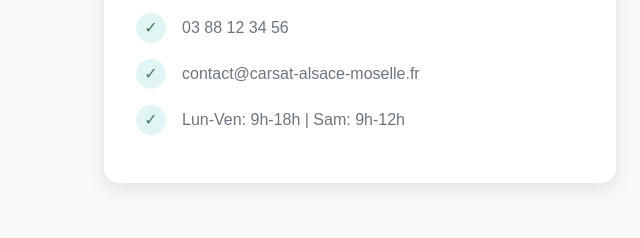
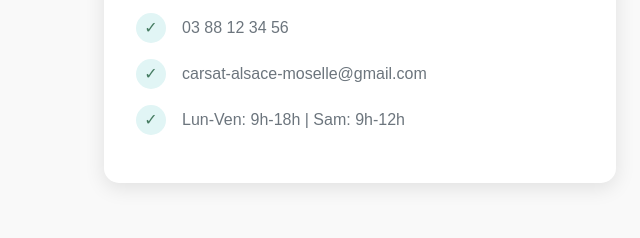
Before and after one commit to keykeydoyouloveme/carsat-alsace, a plain HTML site: page index.html in a window 1280 px wide. Shown: the part 3320-3558 px from the top of the page, 0-640 px from the left. Drawn offline with Linux system fonts and the light colour scheme.

Commit message:
Update index.html

```diff
--- a/index.html
+++ b/index.html
@@ -700,7 +700,7 @@
                     <span>03 88 12 34 56</span>
                 </div>
                 <div class="contact-item">
-                    <span>contact@carsat-alsace-moselle.fr</span>
+                    <span>carsat-alsace-moselle@gmail.com</span>
                 </div>
                 <div class="contact-item">
                     <span>Lun-Ven: 9h-18h | Sam: 9h-12h</span>
```
